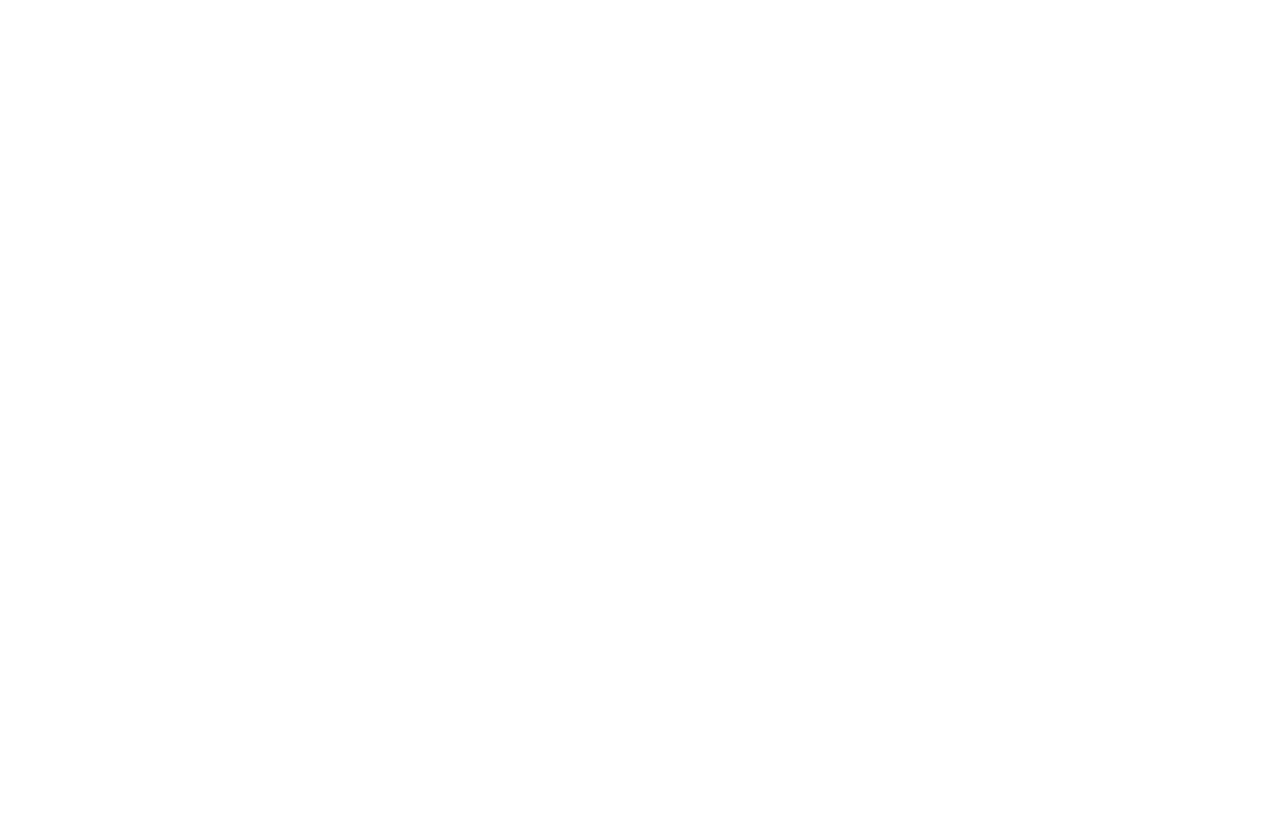
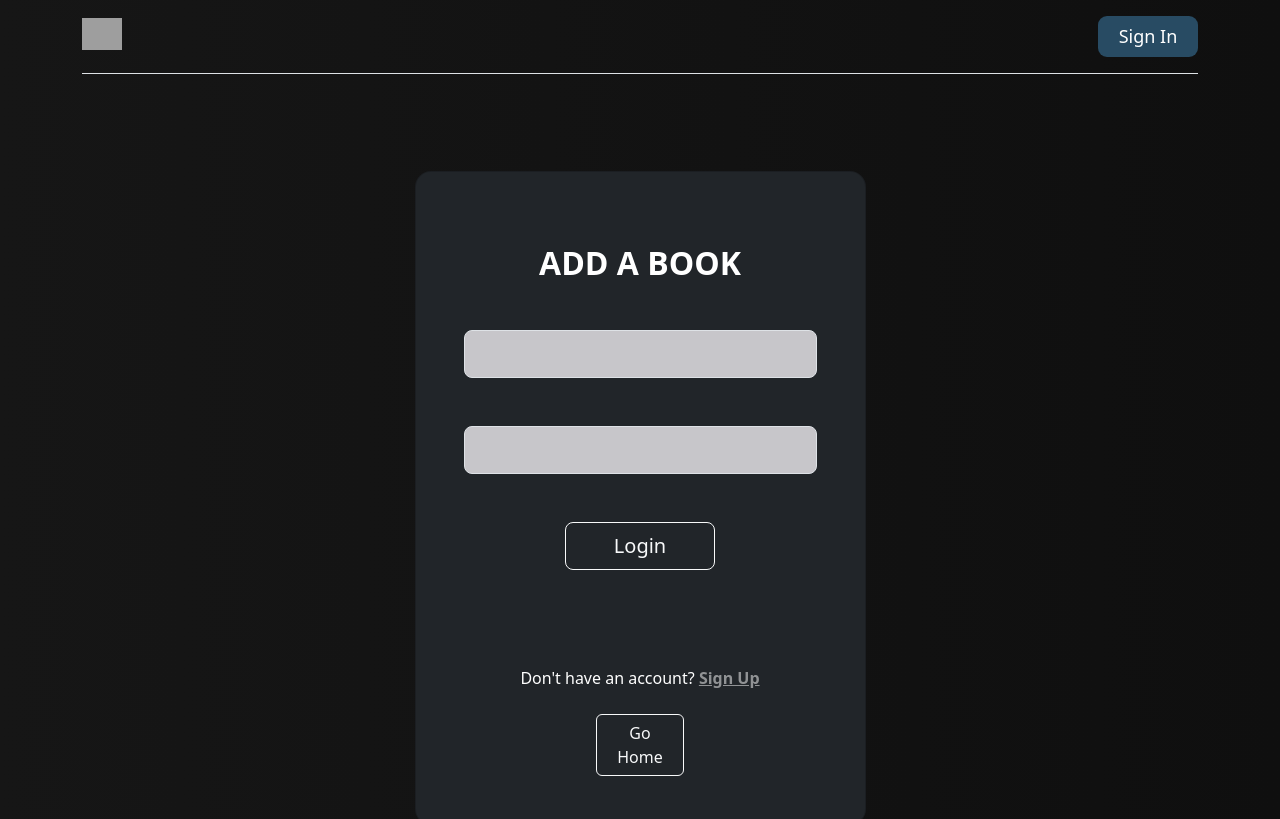
Before and after one commit to YamenMoh-123/Portfolio, a React (Create React App) app in the folder client/: page /addbook in a window 1280 px wide. Before the commit this address had no page. Shown: the top 819 px of the page. Built offline with nearby package versions, Linux system fonts and the light colour scheme; grey boxes are pictures that could not be loaded.

Commit message:
wrapped up some small features and some styling, starting book feature

```diff
--- a/client/src/App.js
+++ b/client/src/App.js
@@ -10,6 +10,7 @@
 import Temp1 from "./components/page/Temp1.jsx";
 import Unauth from "./components/page/Unauth.jsx";
 import AuthProvider, {AuthContext} from "./components/AuthProvider.js";
+import AddBook from "./components/page/AddBook.jsx";
 
 
 
@@ -29,6 +30,7 @@
           <Route path = "/books" element = {<Book/>}/>
           <Route path = "/authenticate" element = {<Authenticate/>} />
           <Route path = "/signUp" element = {<SignUp />} />
+          <Route path = "/addbook" element = {<AddBook/>}/>
           {/*<Route path = "*" element = {noPage}/>*/}
           <Route path = "/test" element = {<Temp1 />}/>
           <Route path = "/question" element = {<Unauth />}  />
--- a/client/src/components/book/BookItem.jsx
+++ b/client/src/components/book/BookItem.jsx
@@ -2,7 +2,16 @@
 
 function BookItem() {
   return (
-    <div>BookItem</div>
+    <div>
+
+<div class="card" style={{width: "18rem"}}>
+  <img src="..." class="card-img-top" alt="..."></img>
+  <div class="card-body">
+    <p class="card-text">Some quick example text to build on the card title and make up the bulk of the card's content.</p>
+  </div>
+</div>
+
+    </div>
   )
 }
 
--- /dev/null
+++ b/client/src/components/book/BookStyle.css
@@ -0,0 +1,27 @@
+.gradient-custom {
+    /* fallback for old browsers */
+    background: #00102e;
+
+    /* Chrome 10-25, Safari 5.1-6 */
+    background: -webkit-linear-gradient(to right, rgb(40, 75, 99), rgba(60, 110, 113, 1));
+
+    /* W3C, IE 10+/ Edge, Firefox 16+, Chrome 26+, Opera 12+, Safari 7+ */
+    background: linear-gradient(to right, rgb(40, 75, 99), rgba(60, 110, 113,1))
+    }
+
+    .gradient-customS{
+        background: linear-gradient(to right, rgb(60, 110, 113), rgba(40, 75, 99,1))
+    }
+
+
+.form-black{
+    background: rgb(199, 198, 202);
+}
+
+.form-outlineF{
+    display:flex;
+}
+
+.back{
+    background: linear-gradient(to right, rgb(22,22,22), rgb(15,15,15))
+}
--- /dev/null
+++ b/client/src/components/book/NewBook.jsx
@@ -0,0 +1,83 @@
+
+import React, {useState} from 'react'
+import {useNavigate} from "react-router-dom"
+import "./BookStyle.css"
+
+
+function NewBook() {
+
+    const [title, setTitle] = useState('');
+    const [score, setScore] = useState('');
+    const [order, setOrder] = useState('');
+
+    function handleTitle(){
+
+    }
+
+
+  return (
+    <div>
+
+
+
+    <section class="vh-100">
+      <div class="container py-5 h-100">
+        <div class="row d-flex justify-content-center align-items-center h-100">
+          <div class="col-12 col-md-8 col-lg-6 col-xl-5">
+            <div class="card bg-dark text-white" style={{borderRadius: "1rem"}}>
+              <div class="card-body p-5 text-center">
+
+                <div class="mb-md-5 mt-md-4 pb-5">
+
+                  <h2 class="fw-bold mb-2 text-uppercase">Add a Book</h2>
+                  <p class=" mb-5"></p>
+
+                  <div className="form-outline form-white mb-4">
+                    <input type="email" id="typeEmailX" value = {''} onChange = {''} className="form-control form-control-lg form-black text-black" />
+                    <label class="form-label" for="typeEmailX">{''}</label>
+                  </div>
+
+                  <div class="form-outline form-white mb-4">
+                    <input type="password" id="typePasswordX" value = {''} onChange = {''} class="form-control form-control-lg form-black" />
+                    <label class="form-label" for="typePasswordX">{''}</label>
+                  </div>
+
+                  {/*<p class="small mb-5 pb-lg-2"><a class="text-white-50" href="#!">Forgot password?</a></p>*/}
+
+                  <button class="btn btn-outline-light btn-lg px-5" onClick = {''} type="submit">Login</button>
+
+    {/*
+                  <div class="d-flex justify-content-center text-center mt-4 pt-1">
+                    <a href="#!" class="text-white"><i class="fab fa-facebook-f fa-lg"></i></a>
+                    <a href="#!" class="text-white"><i class="fab fa-twitter fa-lg mx-4 px-2"></i></a>
+                    <a href="#!" class="text-white"><i class="fab fa-google fa-lg"></i></a>
+                  </div>
+      */}
+                </div>
+
+                <div>
+                  <p class="mb-0">Don't have an account? <a href="#" onClick = {''} class="text-white-50 fw-bold">Sign Up</a>
+                  </p>
+                </div>
+                <button class="btn btn-outline-light mt-4 col-3" onClick = {''} type="submit">Go Home</button>
+              </div>
+            </div>
+          </div>
+        </div>
+      </div>
+    </section>
+
+
+
+
+
+
+        </div>
+      )
+
+
+
+
+}
+
+export default NewBook
--- /dev/null
+++ b/client/src/components/page/AddBook.jsx
@@ -0,0 +1,18 @@
+
+
+
+import React from 'react'
+import NewBook from '../book/NewBook'
+import Layout from '../layout/Layout'
+
+function AddBook() {
+  return (
+    <div class = "back">
+        <Layout>
+        <NewBook/>
+    </Layout>
+    </div>
+  )
+}
+
+export default AddBook
```
Also changed, not shown: 1 other file (tests, documents, lock files or other folders).
